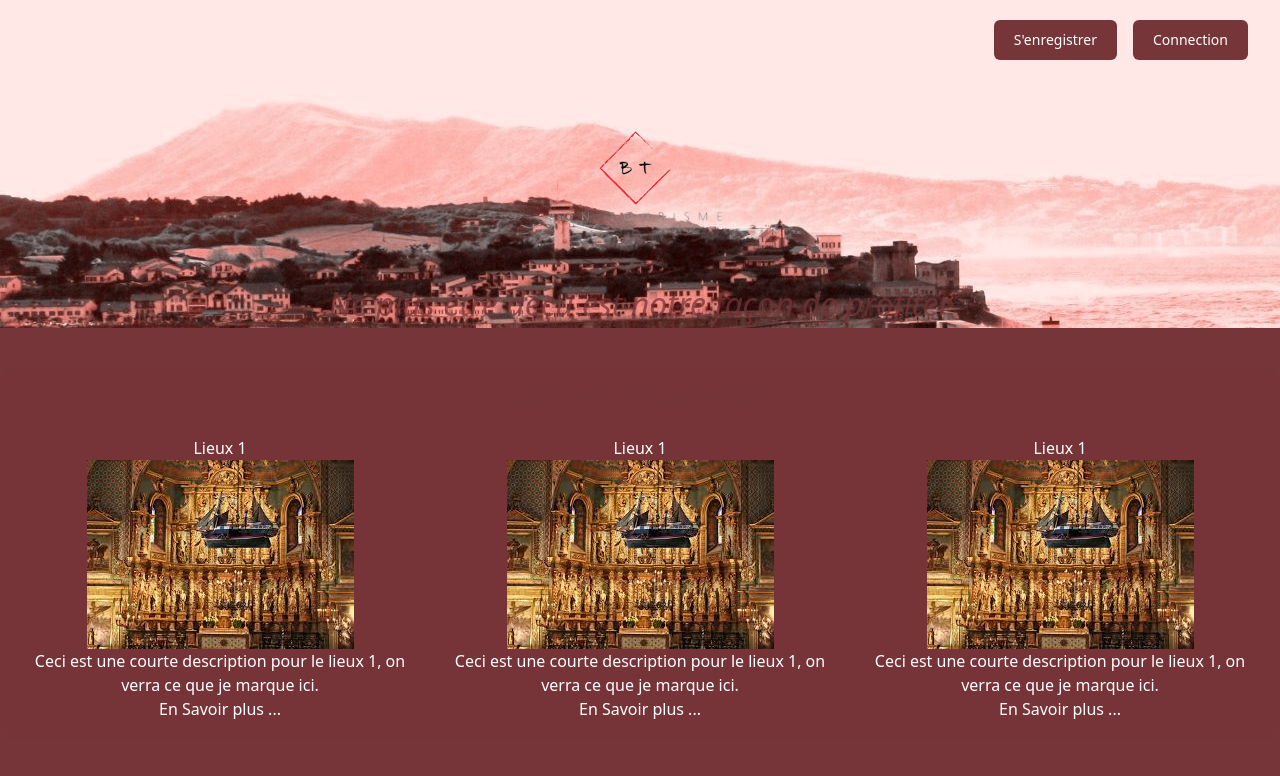
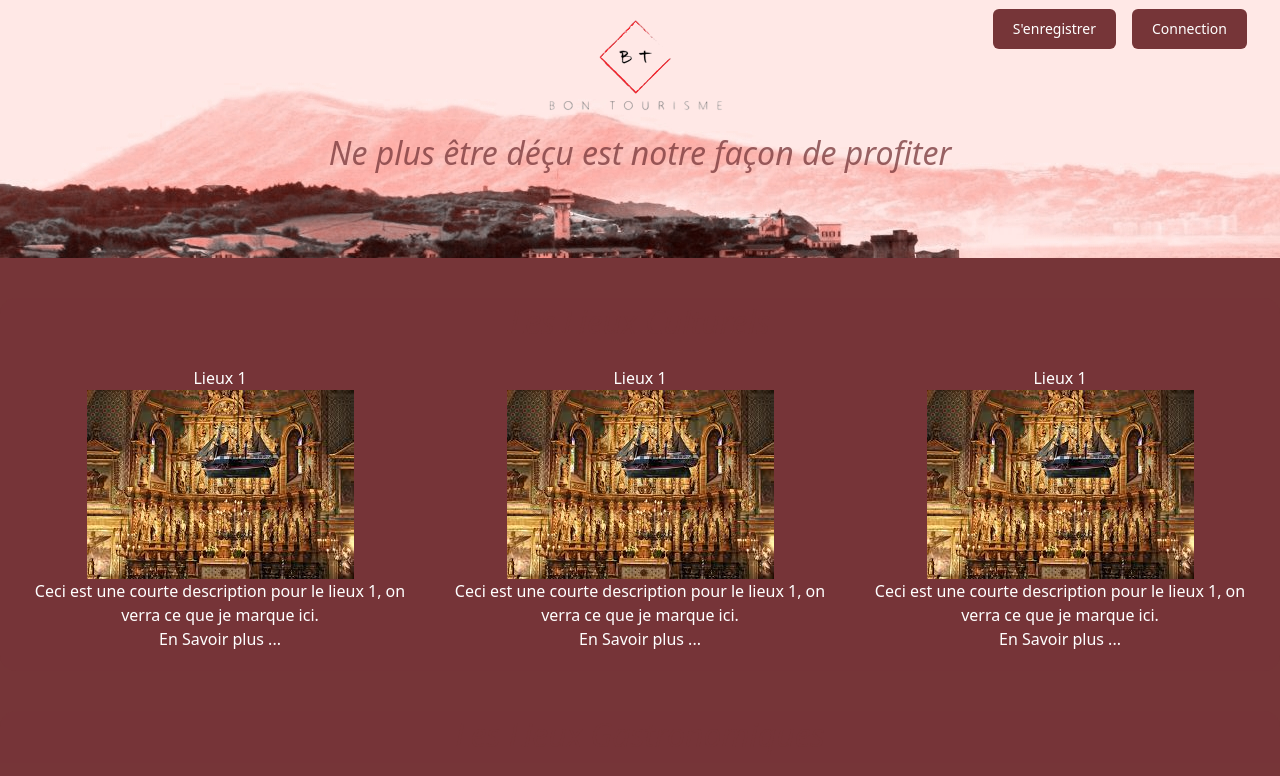
Before and after one commit to GamerAmnesia/Bon-Tourisme, a plain HTML site: page index.html in a window 1280 px wide. Shown: the top 776 px of the page. Drawn offline with nearby package versions, Linux system fonts and the light colour scheme.

Commit message:
initial commit

```diff
--- a/css/index.css
+++ b/css/index.css
@@ -5,9 +5,10 @@
 }
 #bgTOP  {
     background-image: url(../Images/Baie_Rouge.jpg);
-    background-position: 50% 40%;
+    background-position: 50% 38%;
     background-repeat: no-repeat;
 }
+
 
 .test {
     border: solid 1px green !important;
--- a/index.html
+++ b/index.html
@@ -17,17 +17,26 @@
 
 <body class="bg-[#763538] md:text-white">
   <!--HEADER-->
-  <div class="flex flex-col" id="bgTOP">
-    <header>
-      <div class="mx-auto my-2 px-4 sm:px-6 lg:px-8">
-        <div class="flex h-16 items-center justify-between">
-          <div class="md:flex md:items-center md:gap-12">
-            <!-- Espace pour un icon -->
+  <header class="border border-transparent" id="bgTOP">
+    <div class="relative mx-auto my-2 px-4 sm:px-6 lg:px-8">
+      <div class="flex flex-col md:flex-row h-auto md:h-60 items-center md:items-start justify-between">
+        <!-- Empty div for centering purposes -->
+        <div class="flex-1"></div>
+        <!-- BLOC LOGO -->
+        <div class="flex flex-col justify-center items-center w-full md:w-auto">
+          <div class="flex flex-row justify-center md:-mt-10">
+            <img src="images/Logo_Transparent.png" alt="Logo Bon Tourisme" class="w-32 md:w-auto" />
           </div>
-          <div class="flex items-center gap-4">
+          <div class="flex flex-row justify-center mt-2 md:-mt-10">
+            <h1 class="oneLine text-[#763538] italic font-extralight opacity-75 text-center">
+              Ne plus être déçu est notre façon de profiter
+            </h1>
+          </div>
+        </div>
+        <!-- BLOC CONNECTION -->
+        <div class="absolute top-2 right-4 md:relative md:top-0 md:right-0 md:flex-1 md:flex md:justify-end md:self-start flex items-center gap-4 mt-4 md:mt-0">
           <div class="flex gap-4">
-              <a class="rounded-md bg-[#763538] px-5 py-2.5 text-sm font-medium invisible md:visible md:hover:bg-white md:hover:text-[#763538]"
-                href="#">
+            <a class="rounded-md bg-[#763538] px-5 py-2.5 text-sm font-medium invisible md:visible md:hover:bg-white md:hover:text-[#763538]" href="#">
               S'enregistrer
             </a>
             <div class="flex gap-4 z-10">
@@ -39,26 +48,12 @@
         </div>
       </div>
     </div>
+  </header>
 
-      <section id="" class="absolute top-0 w-screen md:relative">
-        <div class="flex flex-col">
-          <div class="flex flex-row justify-center">
-            <img src="images/Logo_Transparent.png" alt="Logo Bon Tourisme" />
-          </div>
-          <div class="flex flex-row justify-center">
-            <h1 class="oneLine text-[#763538] italic font-extralight opacity-75 text-center">
-              Ne plus être déçu est notre façon de profiter
-            </h1>
-          </div>
-        </div>
-      </section>
-
-    </header>
-  </div>
   <!--END HEADER-->
 
   <!--COUROU 1-->
-  <section class="carousel mt-[200px] mb-10 md:my-10 bg-[#763538] bg-opacity-50 rounded-2xl">
+  <section class="carousel mb-10 md:my-10 bg-[#763538] bg-opacity-50 rounded-2xl">
     <h1 class="oneLine text-[#763538] italic font-extralight opacity-75 text-center">
       Les Lieux Culturels
     </h1>
```
Lines whose indentation alone changed are shown as unchanged.
